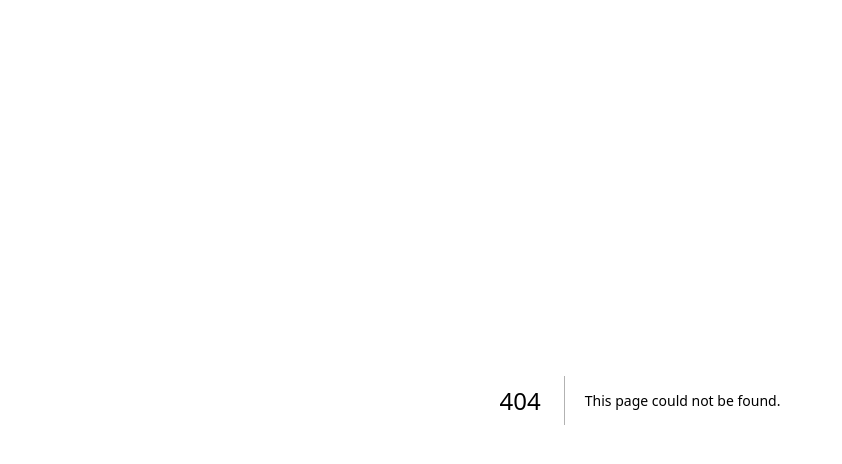
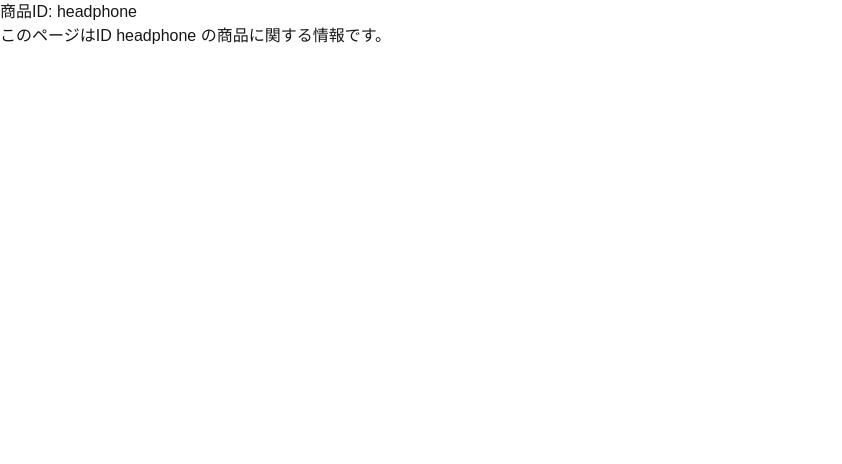
Before and after one commit to fujioka8700/nextjsApp, a Next.js app in the folder src/: page /products/headphone in a window 1280 px wide. Before the commit this address had no page. Shown: the top 464 px of the page, without its empty margins (0-842 px from the left). Built offline with nearby package versions, Linux system fonts and the light colour scheme.

Commit message:
It added products/[id] Page.

```diff
--- /dev/null
+++ b/src/src/app/products/[id]/page.js
@@ -0,0 +1,12 @@
+const Product = async ({params}) => {
+    const { id } = await params; // ここでURLからIDを取得
+
+    return (
+        <div>
+            <h1>商品ID: {id}</h1>
+            <p>このページはID {id} の商品に関する情報です。</p>
+        </div>
+    );
+}
+
+export default Product;
```
